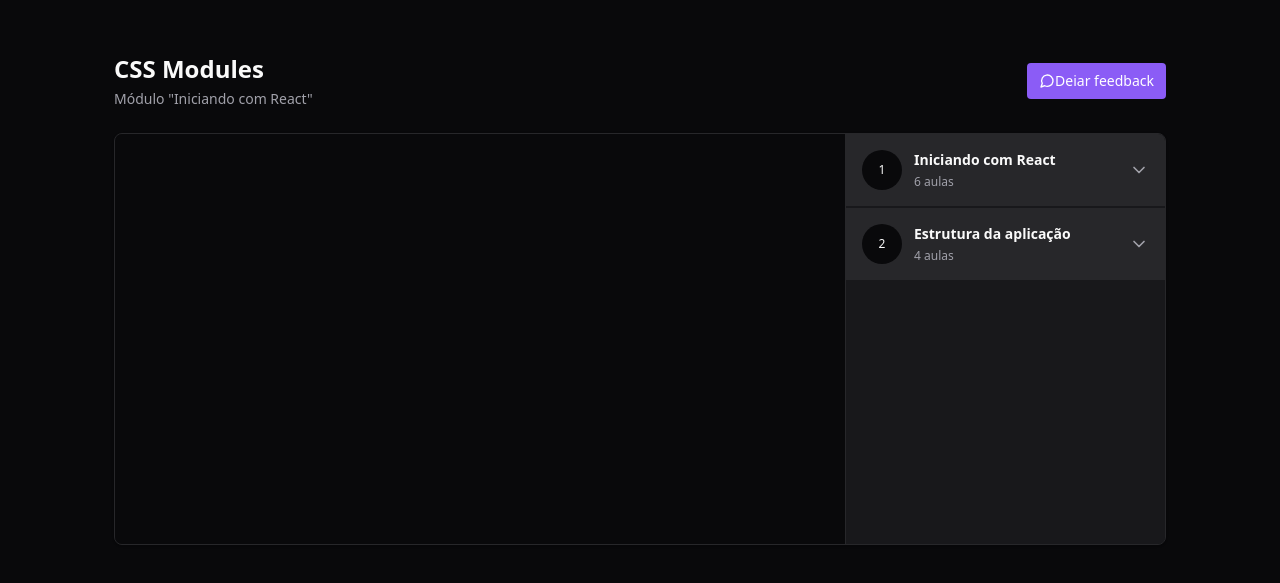
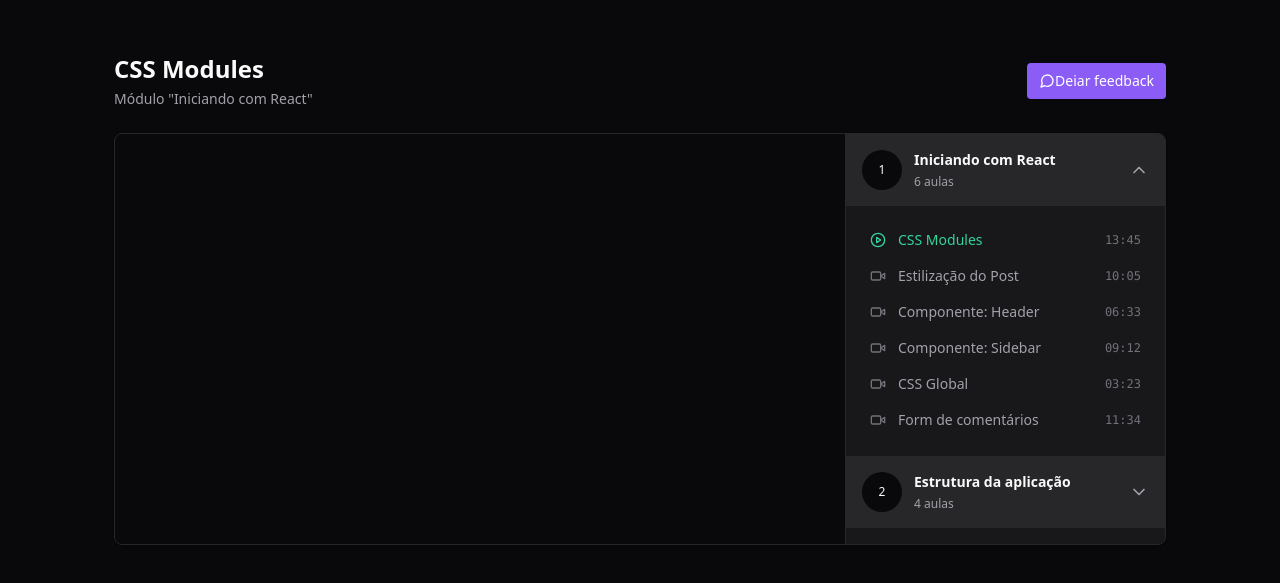
Before and after one commit to ylyra/redux-zustand, a React (Vite) app: page / in a window 1280 px wide. Shown: the part 101-684 px from the top of the page. Built offline with nearby package versions, Linux system fonts and the light colour scheme.

Commit message:
chore: let the first module as default open on first access

```diff
--- a/src/components/Module/index.tsx
+++ b/src/components/Module/index.tsx
@@ -26,7 +26,7 @@ export function Module({ lessonsAmount, title, moduleIndex }: Props) {
   const dispatch = useDispatch()
 
   return (
-    <Collapsible.Root>
+    <Collapsible.Root defaultOpen={moduleIndex === 0}>
       <Collapsible.Trigger className="group flex w-full items-center  space-x-3 bg-zinc-800 p-4">
         <span className="flex h-10 w-10 items-center justify-center rounded-full bg-zinc-950 text-xs">
           {moduleIndex + 1}
```
